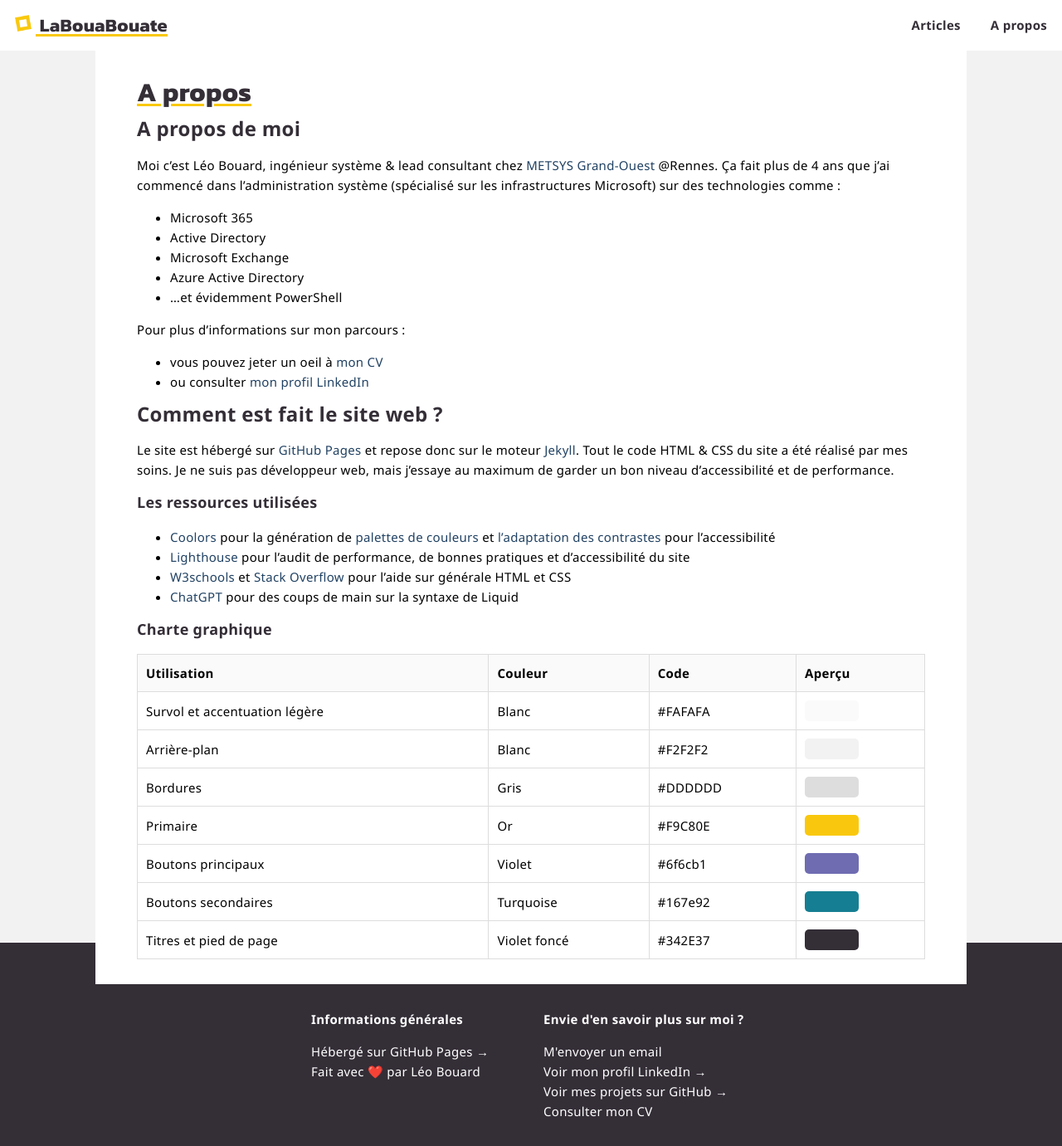
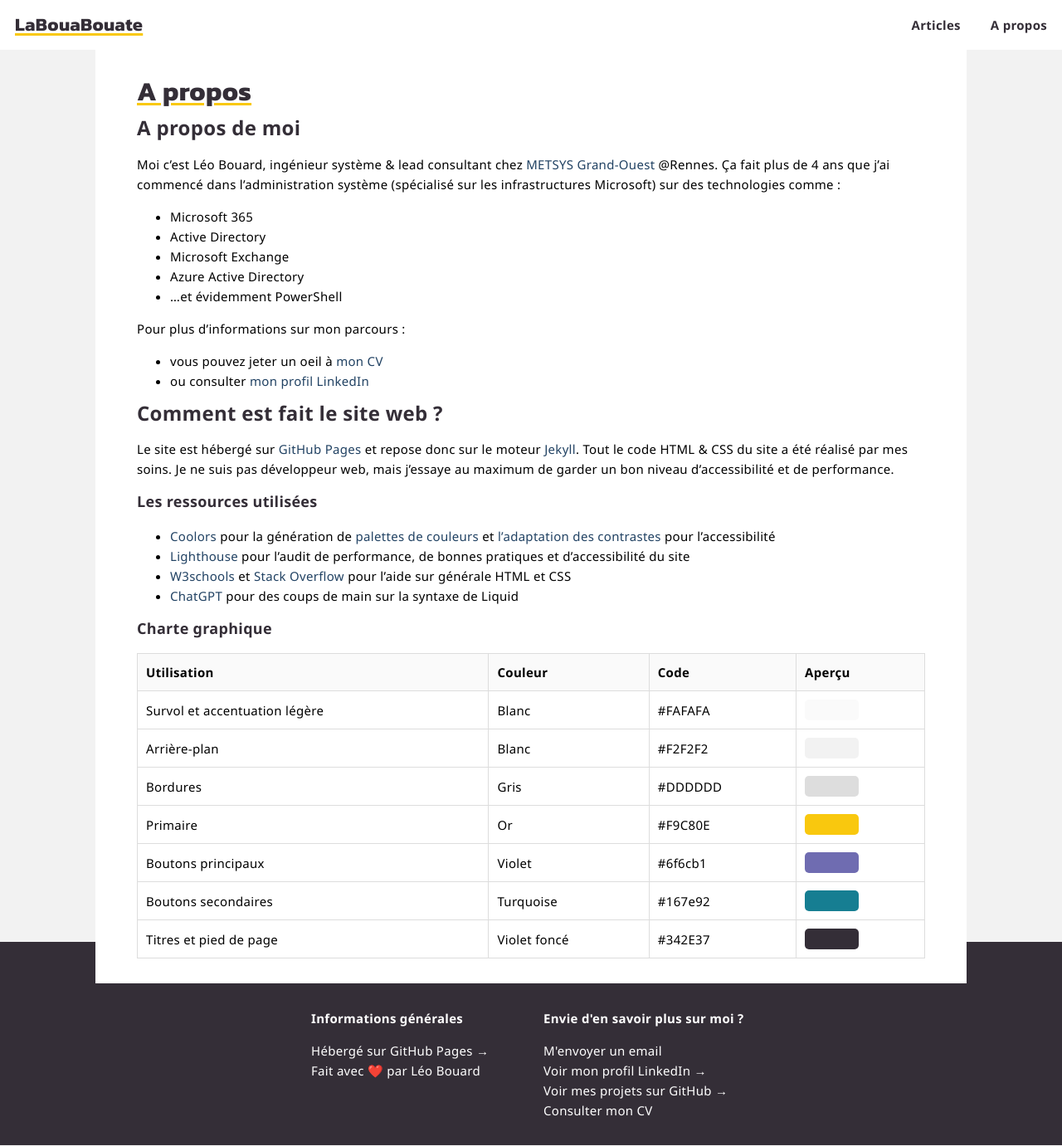
Before and after one commit to leobouard/leobouard.github.io, a Jekyll site: the page built from about.md, in a window 1280 px wide. Shown: the whole page at 83% size. Built offline with Jekyll 4.4.1, drawn with Linux system fonts in a browser that asks for light colours; some web fonts are replaced.

Commit message:
Update default.html

```diff
--- a/_layouts/default.html
+++ b/_layouts/default.html
@@ -25,7 +25,7 @@
     <header>
       <nav>
         <a href="{{ "/" | absolute_url }}" style="font-family: 'Kanit', sans-serif; font-weight: 700; font-size: 22px;">
-          <img src="/assets/images/favicon.ico" alt="Logo de LaBouaBouate" style="user-select: none; height: 20px; margin-right: 5px;"/>
+          <!--<img src="/assets/images/favicon.ico" alt="Logo de LaBouaBouate" style="user-select: none; height: 20px; margin-right: 5px;"/>-->
           LaBouaBouate
         </a>
         <a href="/about">A propos</a>
```
